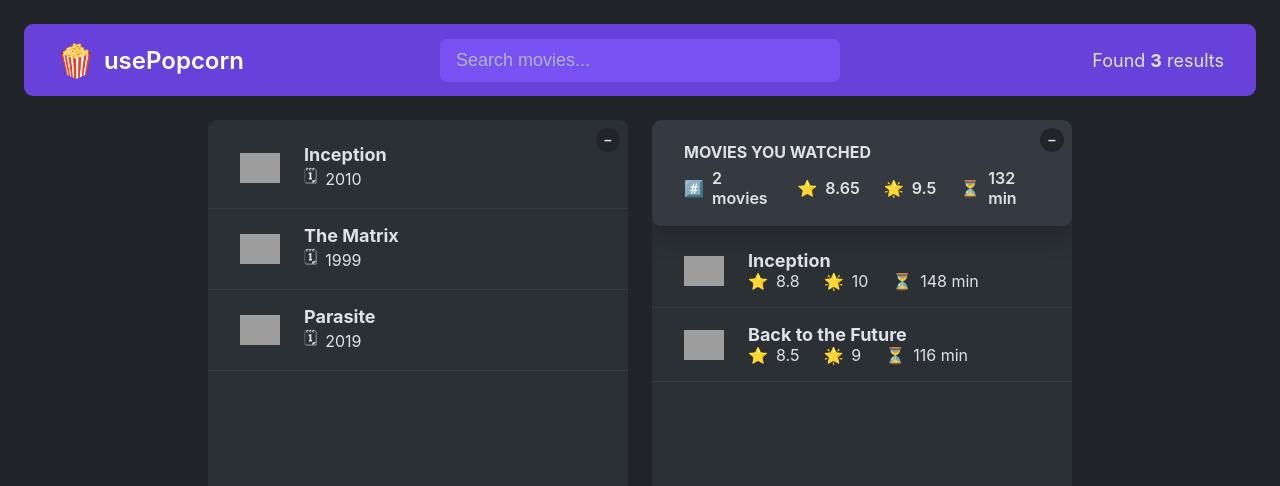
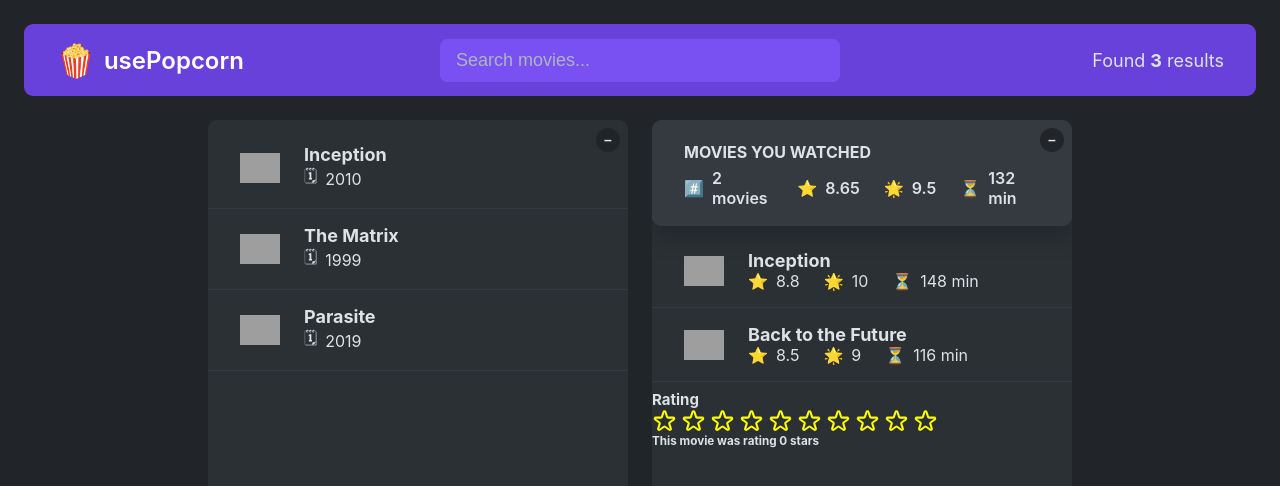
Before and after one commit to iamsabitak/usePopcorn-05, a React (Create React App) app: page / in a window 1280 px wide. Shown: the top 486 px of the page. Built offline with nearby package versions, Linux system fonts and the light colour scheme; grey boxes are pictures that could not be loaded.

Commit message:
new components implemneted with star rating feature

```diff
--- a/src/App.js
+++ b/src/App.js
@@ -1,5 +1,5 @@
 import { useState } from "react";
-
+import StarRating from "./StarRating";
 const tempMovieData = [
   {
     imdbID: "tt1375666",
@@ -70,11 +70,29 @@ export default function App() {
         </Box>
         <Box>
           <WatchedSummary watched={watched} />
-            <WatchedMoviesList watched={watched} />
+          <WatchedMoviesList watched={watched} />
+          {/* <StarRating size={20} color="red" className="test" defaultRating={3} /> */}
+          <Test />
         </Box>
         {/* <WatchedBox /> */}
       </Main>
     </>
+  );
+}
+function Test() {
+  const [movieRating, setMovieRating] = useState(0);
+  return (
+    <div>
+      <h2>Rating</h2>
+      <StarRating
+        color="yellow"
+        size={25}
+        maxRating={10}
+        onSetRating={setMovieRating}
+      />
+
+      <h3>This movie was rating {movieRating} stars</h3>
+    </div>
   );
 }
 function Navbar({ children }) {
```
